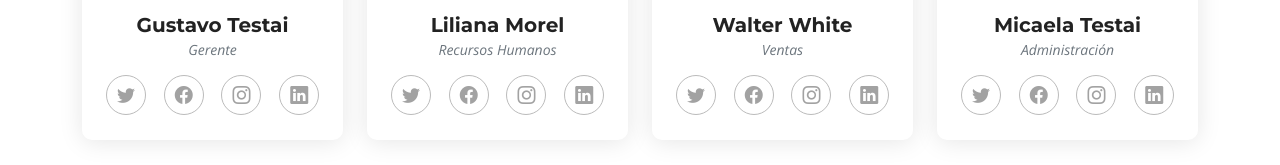
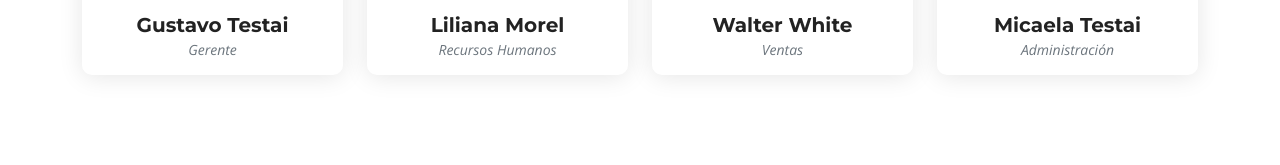
Before and after one commit to Olmenies/iron-clean-website, a plain HTML site: page index.html in a window 1280 px wide. Shown: the part 3936-4101 px from the top of the page. Drawn offline with nearby package versions, Linux system fonts and the light colour scheme.

Commit message:
Removed social media from team cards

```diff
--- a/index.html
+++ b/index.html
@@ -378,12 +378,6 @@
               <img src="assets/img/team/team-2.jpg" class="img-fluid" alt="">
               <h4>Gustavo Testai</h4>
               <span>Gerente</span>
-              <div class="social">
-                <a href=""><i class="bi bi-twitter"></i></a>
-                <a href=""><i class="bi bi-facebook"></i></a>
-                <a href=""><i class="bi bi-instagram"></i></a>
-                <a href=""><i class="bi bi-linkedin"></i></a>
-              </div>
             </div>
           </div><!-- End Team Member -->
 
@@ -392,12 +386,6 @@
               <img src="assets/img/team/team-3.jpg" class="img-fluid" alt="">
               <h4>Liliana Morel</h4>
               <span>Recursos Humanos</span>
-              <div class="social">
-                <a href=""><i class="bi bi-twitter"></i></a>
-                <a href=""><i class="bi bi-facebook"></i></a>
-                <a href=""><i class="bi bi-instagram"></i></a>
-                <a href=""><i class="bi bi-linkedin"></i></a>
-              </div>
             </div>
           </div><!-- End Team Member -->
 
@@ -406,12 +394,6 @@
               <img src="assets/img/team/team-1.jpg" class="img-fluid" alt="">
               <h4>Walter White</h4>
               <span>Ventas</span>
-              <div class="social">
-                <a href=""><i class="bi bi-twitter"></i></a>
-                <a href=""><i class="bi bi-facebook"></i></a>
-                <a href=""><i class="bi bi-instagram"></i></a>
-                <a href=""><i class="bi bi-linkedin"></i></a>
-              </div>
             </div>
           </div><!-- End Team Member -->
 
@@ -420,12 +402,6 @@
               <img src="assets/img/team/team-4.jpg" class="img-fluid" alt="">
               <h4>Micaela Testai</h4>
               <span>Administración</span>
-              <div class="social">
-                <a href=""><i class="bi bi-twitter"></i></a>
-                <a href=""><i class="bi bi-facebook"></i></a>
-                <a href=""><i class="bi bi-instagram"></i></a>
-                <a href=""><i class="bi bi-linkedin"></i></a>
-              </div>
             </div>
           </div><!-- End Team Member -->
 
```
